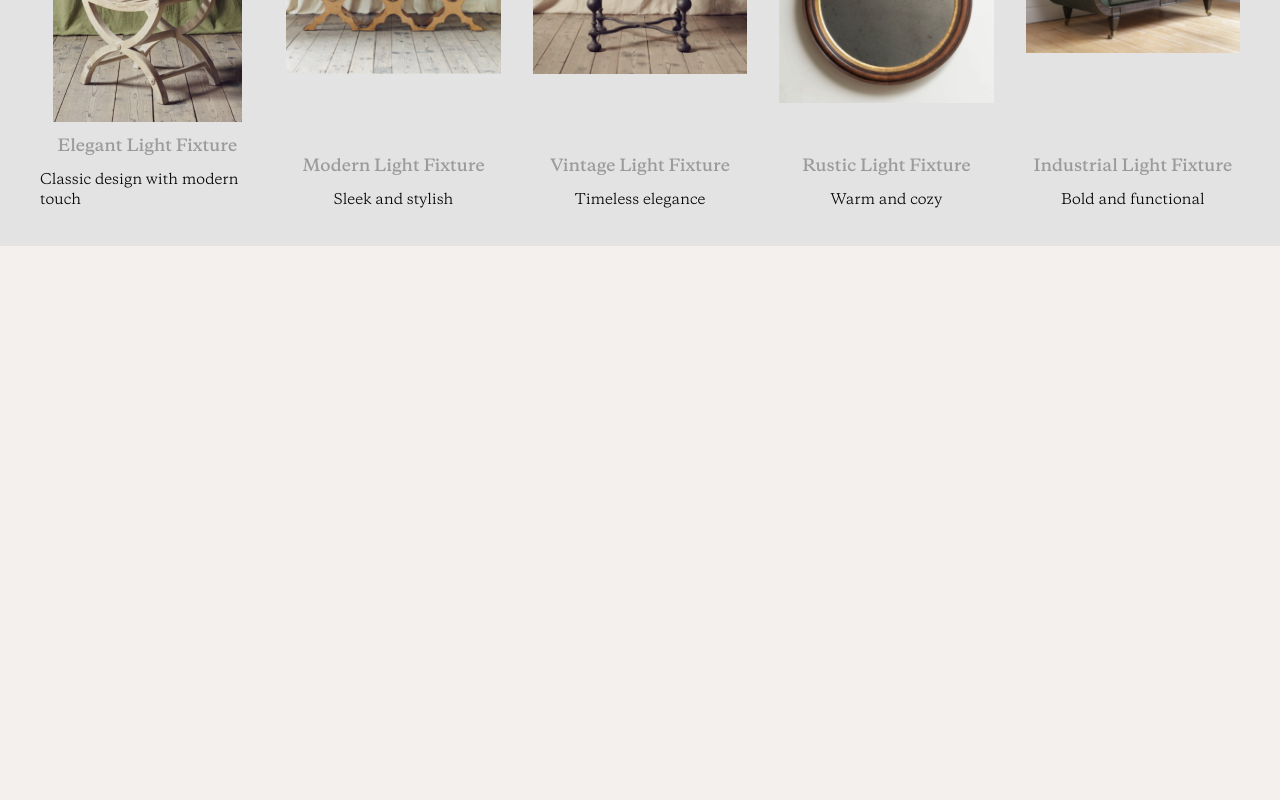
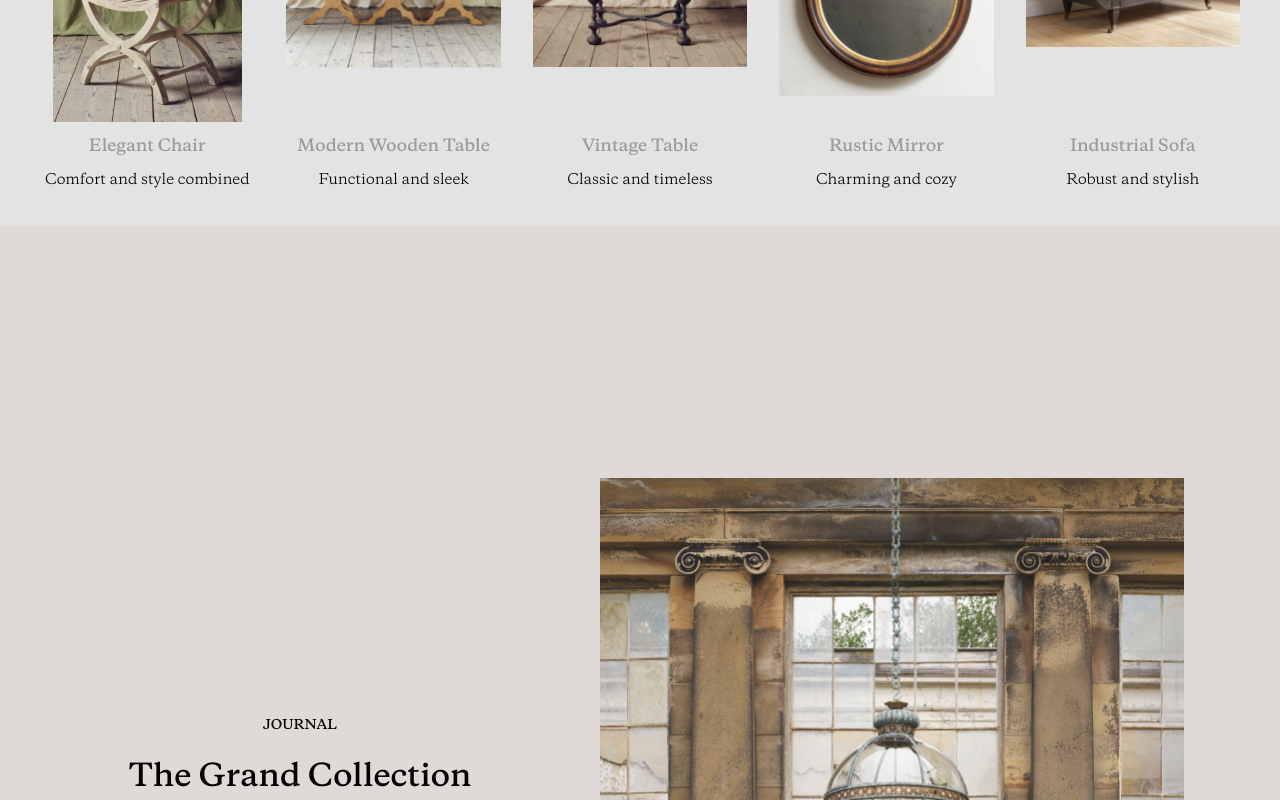
Before and after one commit to purohitdheeraj/jamb-web, a Next.js app: page / in a window 1280 px wide. Shown: the part 4720-5520 px from the top of the page. Before the commit the page ends 4966 px from the top, so only its background shows below. Built offline with nearby package versions, Linux system fonts and the light colour scheme.

Commit message:
add collection

```diff
--- a/src/app/page.tsx
+++ b/src/app/page.tsx
@@ -2,6 +2,7 @@
 import CategoryCommon from "@/components/category-common";
 import FeaturedCategory from "@/components/featured-category";
 import Hero from "@/components/hero";
+import Collection from "@/components/collection";
 import ListProducts from "@/components/list-products";
 import Navbar from "@/components/navbar";
 import { chimneyProducts, lightProducts, furnitureProducts } from "@/lib/products";
@@ -40,6 +41,10 @@ export default function Home() {
       <div className="mt-32">
       <ListProducts col={5} products={furnitureProducts} title={'Our latest furniture'}/>
       </div>
+
+      <div className="py-36 bg-accent">
+        <Collection/>
+      </div>
     </>
   );
 }
--- a/src/components/category-common.tsx
+++ b/src/components/category-common.tsx
@@ -10,7 +10,7 @@ interface ButtonProps {
 }
 
 interface CategoryCommon {
-  title: string;
+  title: string | ReactNode;
   description: string;
   buttons: ButtonProps[];
   image: {
@@ -25,7 +25,10 @@ const CategoryCommon: React.FC<CategoryCommon> = ({ title, description, buttons,
   return (
     <div className="flex items-center justify-between mt-24 flex-wrap space-y-3">
       <div className="max-w-[510px] text-center mx-auto space-y-4">
+      {typeof title !== 'string' ? title : (<>
         <h2 className="text-3xl copernicus-semibold">{title}</h2>
+      </>)}
+
         <p className="text-left leading-6">{description}</p>
 
         <div className=" flex xl:flex-col gap-y-3 flex-wrap justify-center space-x-3 items-center  text-secondary-foreground">
--- /dev/null
+++ b/src/components/collection.tsx
@@ -0,0 +1,30 @@
+'use client';
+
+import CategoryCommon from "./category-common";
+
+const Collection = () => {
+  return (
+    <CategoryCommon
+    title={<>
+      <div>
+          <small className="copernicus-semibold">JOURNAL</small>
+          <h2 className="text-3xl copernicus-semibold mt-6">
+          The Grand Collection
+          </h2>
+      </div>
+    </>}
+    description="Lorem ipsum dolor sit amet, incididunt ut labore et dolore consectetur adipiscing elit, sed do eiusmod tempor incididunt ut labore et dolore magna aliqua. Ut enim labore et dolore magna ad minim veniam."
+    buttons={[
+      { label: 'Discover more', variant: 'outline', onClick: () => console.log('Explore clicked') },
+    ]}
+    image={{
+      src: '/assets/collection.png',
+      alt: 'furniture',
+      width: 584,
+      height: 734,
+    }}
+  />
+  )
+}
+
+export default Collection;
--- a/src/lib/products.ts
+++ b/src/lib/products.ts
@@ -62,32 +62,32 @@ export const lightProducts: any = [
 export const furnitureProducts: any = [
   {
     imageSrc: "/assets/furniture/chair.png",
-    imageAlt: "Light 1",
-    title: "Elegant Light Fixture",
-    subtitle: "Classic design with modern touch",
+    imageAlt: "Chair",
+    title: "Elegant Chair",
+    subtitle: "Comfort and style combined",
   },
   {
     imageSrc: "/assets/furniture/table-wood.png",
-    imageAlt: "Light 2",
-    title: "Modern Light Fixture",
-    subtitle: "Sleek and stylish",
+    imageAlt: "Wooden Table",
+    title: "Modern Wooden Table",
+    subtitle: "Functional and sleek",
   },
   {
     imageSrc: "/assets/furniture/table.png",
-    imageAlt: "Light 3",
-    title: "Vintage Light Fixture",
-    subtitle: "Timeless elegance",
+    imageAlt: "Table",
+    title: "Vintage Table",
+    subtitle: "Classic and timeless",
   },
   {
     imageSrc: "/assets/furniture/mirror.png",
-    imageAlt: "Light 4",
-    title: "Rustic Light Fixture",
-    subtitle: "Warm and cozy",
+    imageAlt: "Mirror",
+    title: "Rustic Mirror",
+    subtitle: "Charming and cozy",
   },
   {
     imageSrc: "/assets/furniture/sofa.png",
-    imageAlt: "Light 5",
-    title: "Industrial Light Fixture",
-    subtitle: "Bold and functional",
+    imageAlt: "Sofa",
+    title: "Industrial Sofa",
+    subtitle: "Robust and stylish",
   },
 ];
```
